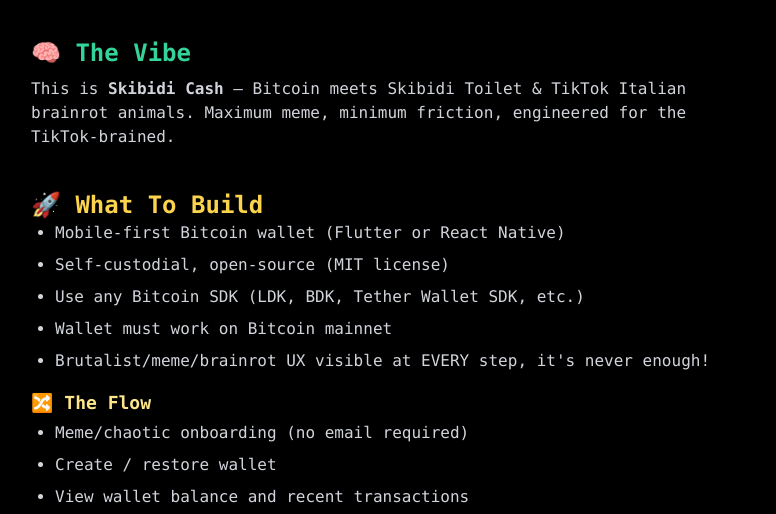
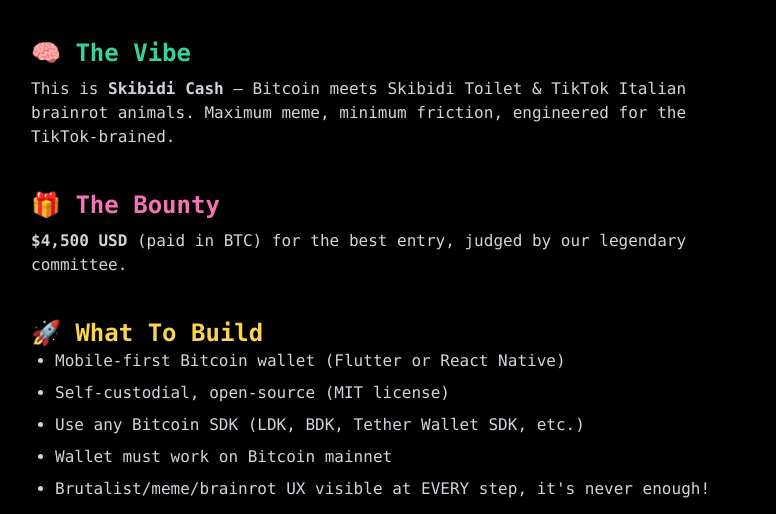
Before and after one commit to pavlenex/skibidi-cash, a plain HTML site: page index.html in a window 1280 px wide. Shown: the part 219-733 px from the top of the page, without its empty margins (249-1025 px from the left). Drawn offline with nearby package versions, Linux system fonts and the light colour scheme.

Commit message:
Update index.html

```diff
--- a/index.html
+++ b/index.html
@@ -18,6 +18,13 @@
       <h2 class="text-2xl font-bold text-green-400">🧠 The Vibe</h2>
       <p class="mt-2 text-gray-300">
         This is <strong>Skibidi Cash</strong> — Bitcoin meets Skibidi Toilet & TikTok Italian brainrot animals. Maximum meme, minimum friction, engineered for the TikTok-brained.
+      </p>
+    </section>
+
+     <section>
+      <h2 class="text-2xl font-bold text-pink-400">🎁 The Bounty</h2>
+      <p class="text-gray-300 mt-2">
+        <strong>$4,500 USD</strong> (paid in BTC) for the best entry, judged by our legendary committee.
       </p>
     </section>
 
```
